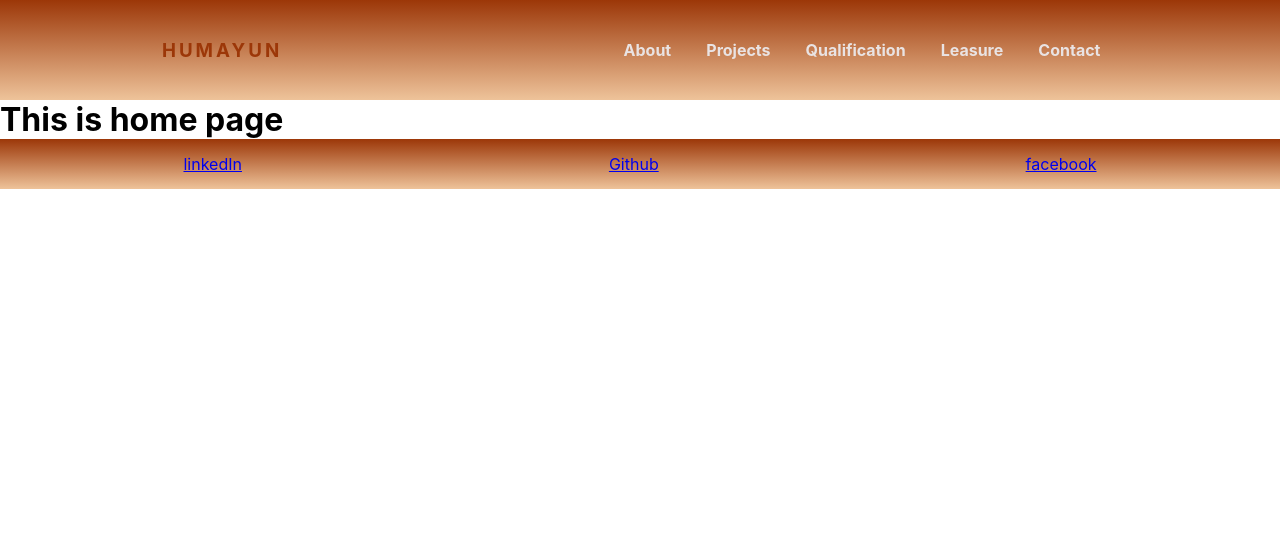
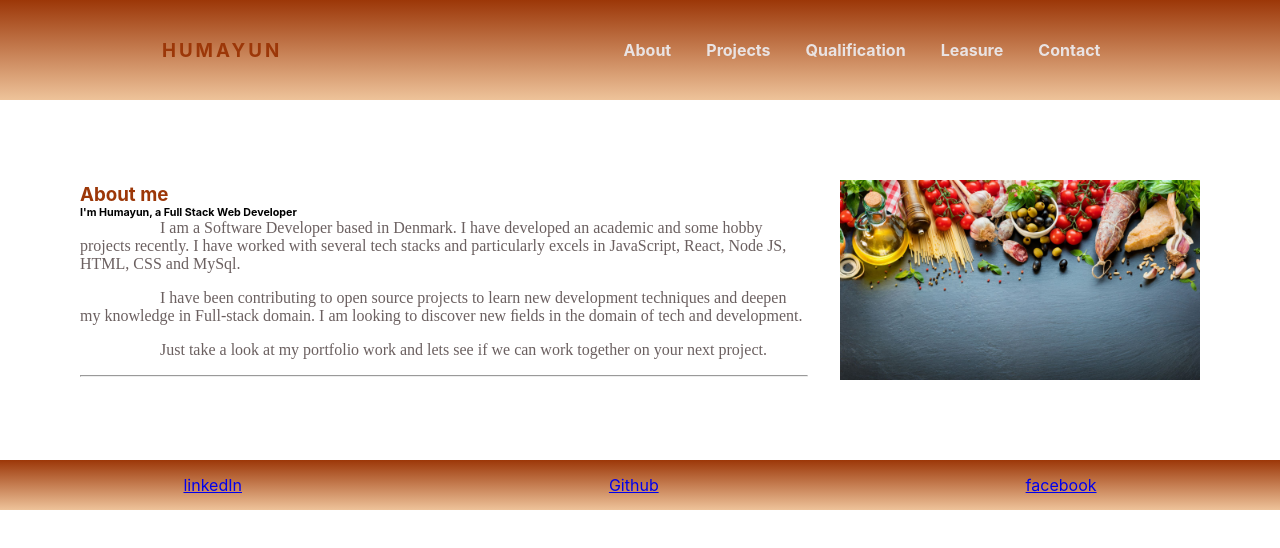
Before and after one commit to humayunadilshahzad/humayunadilshahzad.github.io, a React (Create React App) app: page / in a window 1280 px wide. Shown: the top 548 px of the page. Built offline with nearby package versions, Linux system fonts and the light colour scheme.

Commit message:
home component is replaced with about component

```diff
--- a/src/App.js
+++ b/src/App.js
@@ -2,7 +2,7 @@
 import './App.css';
 import NavBar from './components/top_menu/topMenu'
 import About from './pages/about/about'
-import Home from './pages/home/home'
+// import Home from './pages/home/home'
 import Projects from './pages/projects/projects'
 import Qualification from './pages/qualification/qualification.page'
 import Leasure from './pages/leasure/leasure'
@@ -19,7 +19,7 @@
       <header>
         <NavBar />
           <Switch>
-            <Route path='/' exact component={Home}/>
+            <Route path='/' exact component={About}/>
             <Route path='/about' component={About}/>
             <Route path='/projects' component={Projects} />
             <Route path='/qualification' component={Qualification} />
```
